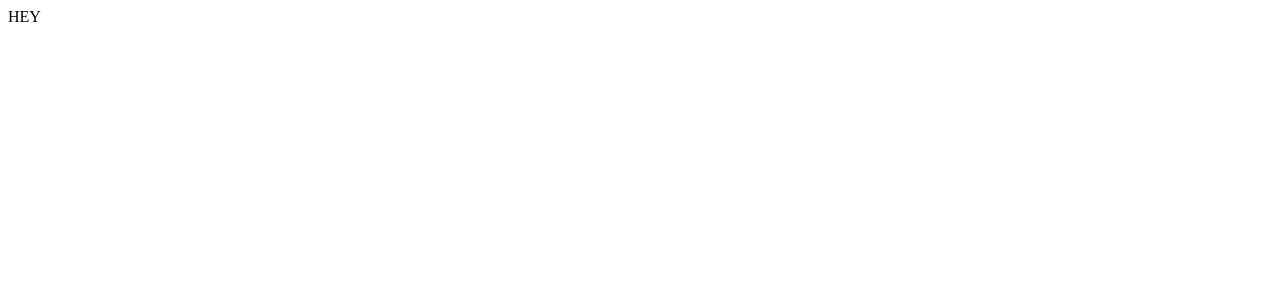
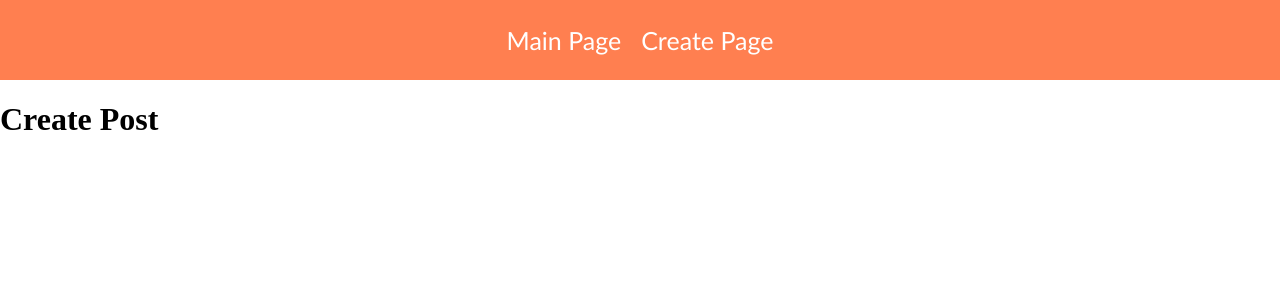
Before and after one commit to erizta/blogClient, a React (Create React App) app: page /createpost in a window 1280 px wide. Shown: the top 300 px of the page. Built offline with nearby package versions, Linux system fonts and the light colour scheme.

Commit message:
setting App

```diff
--- a/package.json
+++ b/package.json
@@ -8,6 +8,7 @@
     "@testing-library/user-event": "^12.8.3",
     "react": "^17.0.2",
     "react-dom": "^17.0.2",
+    "react-router-dom": "^5.2.0",
     "react-scripts": "4.0.3",
     "web-vitals": "^1.1.1"
   },
--- a/src/App.css
+++ b/src/App.css
@@ -1,3 +1,35 @@
 .App {
   text-align: center;
+  font-family: "Trebuchet MS", "Lucida Sans Unicode", "Lucida Grande", "Lucida Sans", Arial, sans-serif;
 }
+
+body {
+  padding: 0;
+  margin: 0;
+}
+
+.navbar {
+  width: 100%;
+  height: 80px;
+  background-color: coral;
+  display: flex;
+  justify-content: center;
+  align-items: center;
+}
+
+.navbar .links {
+  font-size: 25px;
+  color: white;
+  font-family: "Trebuchet MS", "Lucida Sans Unicode", "Lucida Grande", "Lucida Sans", Arial, sans-serif;
+}
+
+.links a {
+  margin: 10px;
+  color: white;
+  text-decoration: none;
+}
+
+.links a:hover{
+  cursor: pointer;
+  font-weight: bold;
+}
--- a/src/App.js
+++ b/src/App.js
@@ -1,9 +1,26 @@
 import React from 'react'
 import './App.css';
+import { BrowserRouter as Router, Route } from 'react-router-dom'
+import CreatePost from './pages/CreatePost'
+import MainPage from './pages/MainPage'
 
 function App() {
   return (
-    <div>HEY</div>
+    <>
+      <div className="navbar">
+        <div className="links">
+          <a href="/">Main Page</a>
+          <a href="/createpost">Create Page</a>
+        </div>
+      </div>
+
+      <Router>
+        <Route path="/" exact render={(props) => <MainPage />} />
+        <Route path="/createpost" render={(props) => <CreatePost />} />
+        {/* <Route path="/" /> */}
+      </Router>
+
+    </>
   );
 }
 
--- /dev/null
+++ b/src/pages/CreatePost.js
@@ -0,0 +1,9 @@
+import React from 'react'
+
+export default function CreatePost() {
+    return (
+        <div className="CreatePost">
+            <h1>Create Post</h1>
+        </div>
+    )
+}
--- /dev/null
+++ b/src/pages/MainPage.js
@@ -0,0 +1,9 @@
+import React from 'react'
+
+export default function MainPage() {
+    return (
+        <div className="MainPage">
+            <h1>Main Page</h1>
+        </div>
+    )
+}
```
Also changed, not shown: 1 other file (tests, documents, lock files or other folders).
